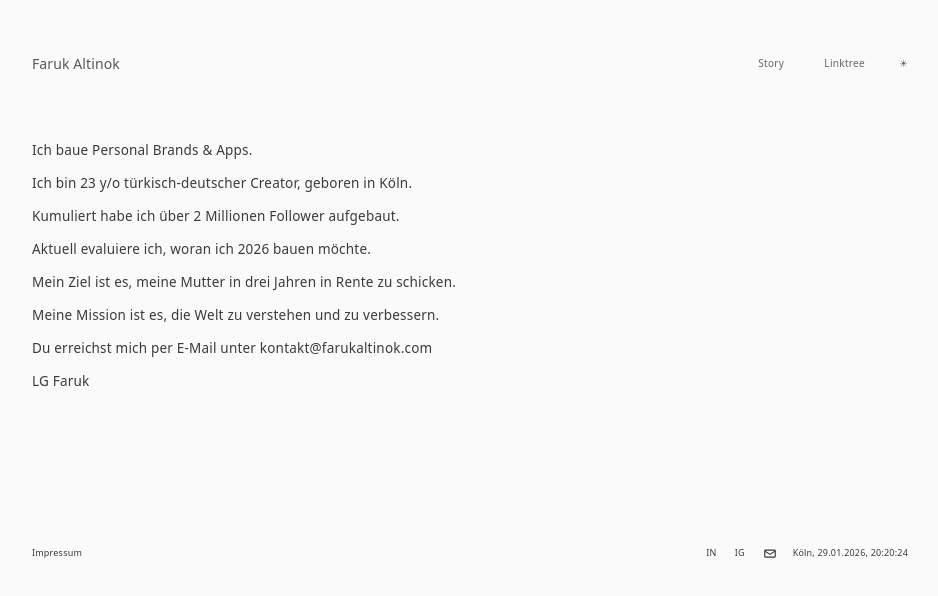
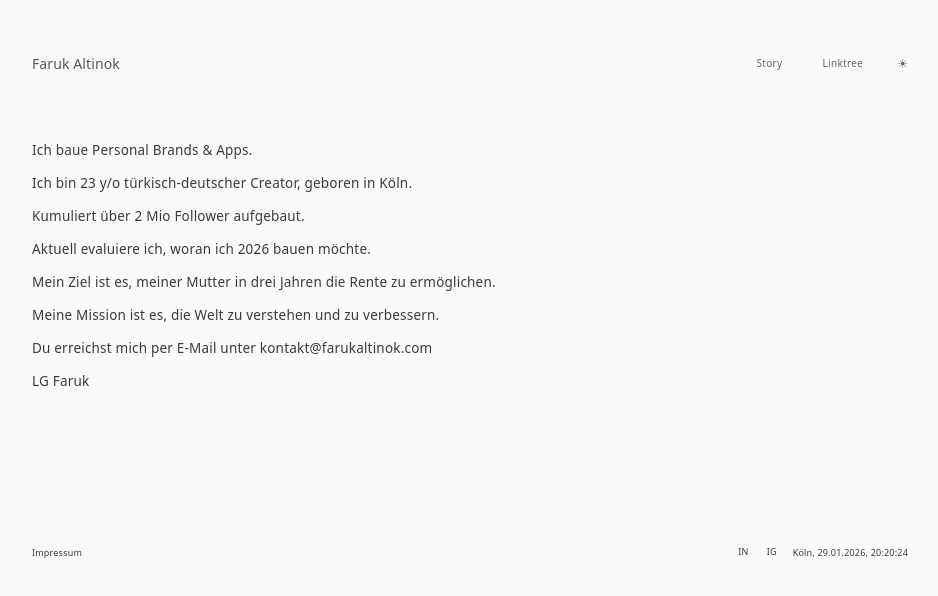
Before and after one commit to farukaltinok/farukaltinok.com, a Next.js app: page / in a window 1280 px wide. Shown: the top 596 px of the page, without its empty margins (170-1108 px from the left). Built offline with nearby package versions, Linux system fonts and the light colour scheme; no server answers.

Commit message:
fix: react import for build

```diff
--- a/app/about/page.tsx
+++ b/app/about/page.tsx
@@ -6,6 +6,7 @@ const timeline = [
   { date: "12.05.24", text: "Mit YouTube gestartet" },
   { date: "14.07.22", text: "1 Mio Follower geknackt" },
   { date: "13.12.19", text: "Mit TikTok gestartet" },
+  { date: "12.07.19", text: "1,0er Durchschnitt erreicht" },
   { date: "12.08.15", text: "Side Quests pausiert & auf Schule fokussiert" },
   { date: "18.07.15", text: "Wollte Biotech Company starten" },
   { date: "11.08.14", text: "Eigenes Jump & Run Game programmiert" },
--- a/app/components/Footer.tsx
+++ b/app/components/Footer.tsx
@@ -58,14 +58,7 @@ export default function Footer() {
               IG
             </a>
 
-            <a
-              href="mailto:kontakt@farukaltinok.com"
-              className="rz-footerIcon"
-              aria-label="Mail"
-              title="Mail"
-            >
-              <MailIcon />
-            </a>
+
           </div>
 
           <div className="rz-footerMeta">{stamp}</div>
--- a/app/globals.css
+++ b/app/globals.css
@@ -192,7 +192,7 @@
   .themeToggle:hover { color: var(--linkHover); }
 
   .sunIcon {
-    font-size: 10px;
+    font-size: 12px;
     line-height: 1;
     display: block;
     color: currentColor; /* <-- macht schwarz/weiß automatisch */
--- a/app/page.tsx
+++ b/app/page.tsx
@@ -12,13 +12,13 @@ export default function Home() {
           Ich bin 23 y/o türkisch-deutscher Creator, geboren in Köln.
           </p>
           <p className="homeText">
-          Kumuliert habe ich über 2 Millionen Follower aufgebaut.
+          Kumuliert über 2 Mio Follower aufgebaut.
           </p>
           <p className="homeText">
           Aktuell evaluiere ich, woran ich 2026 bauen möchte.
           </p>
           <p className="homeText">
-          Mein Ziel ist es, meine Mutter in drei Jahren in Rente zu schicken.
+          Mein Ziel ist es, meiner Mutter in drei Jahren die Rente zu ermöglichen.
           </p>
           <p className="homeText">
           Meine Mission ist es, die Welt zu verstehen und zu verbessern.
```
Also changed, not shown: 1 other file (tests, documents, lock files or other folders).
